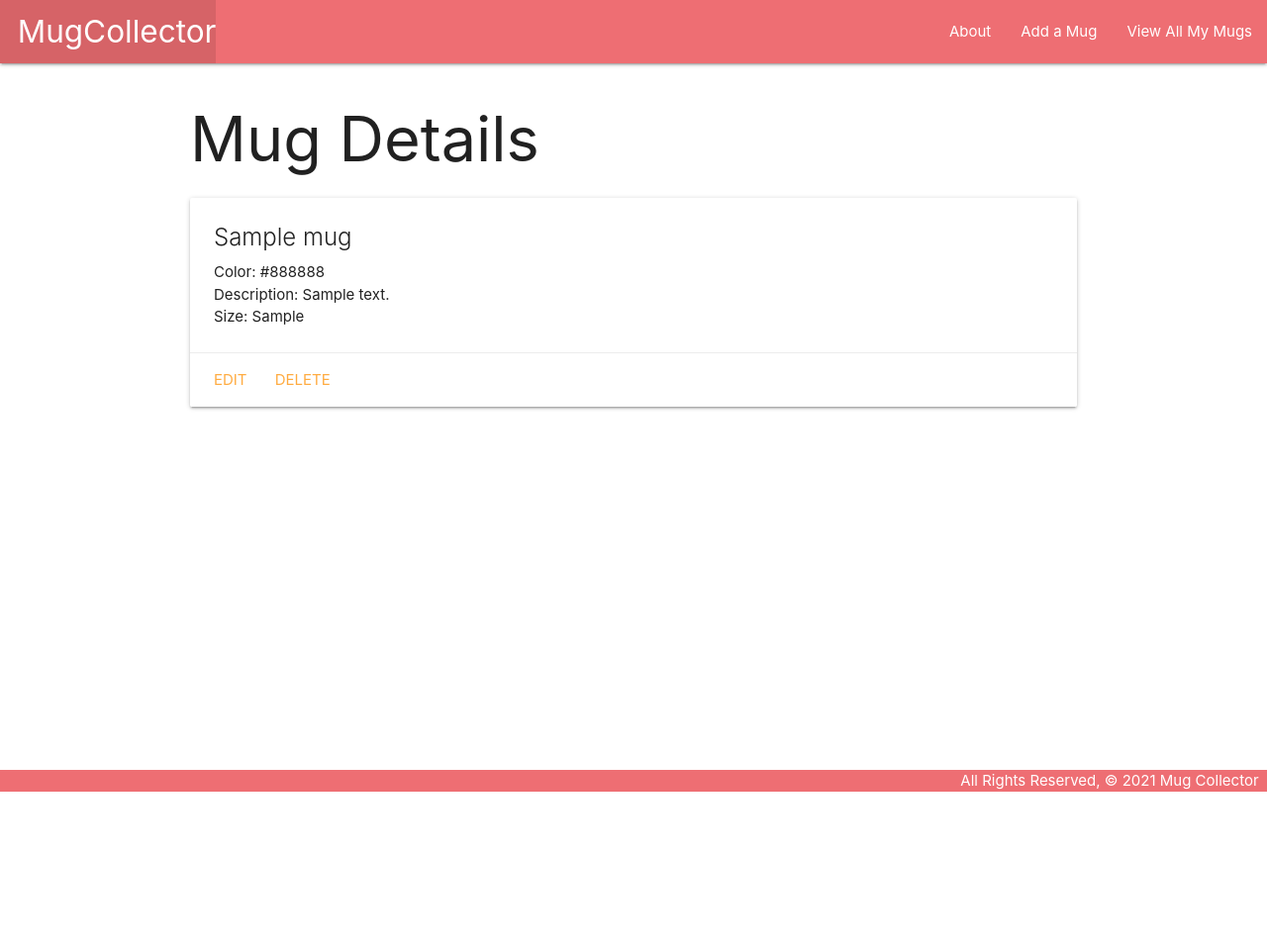
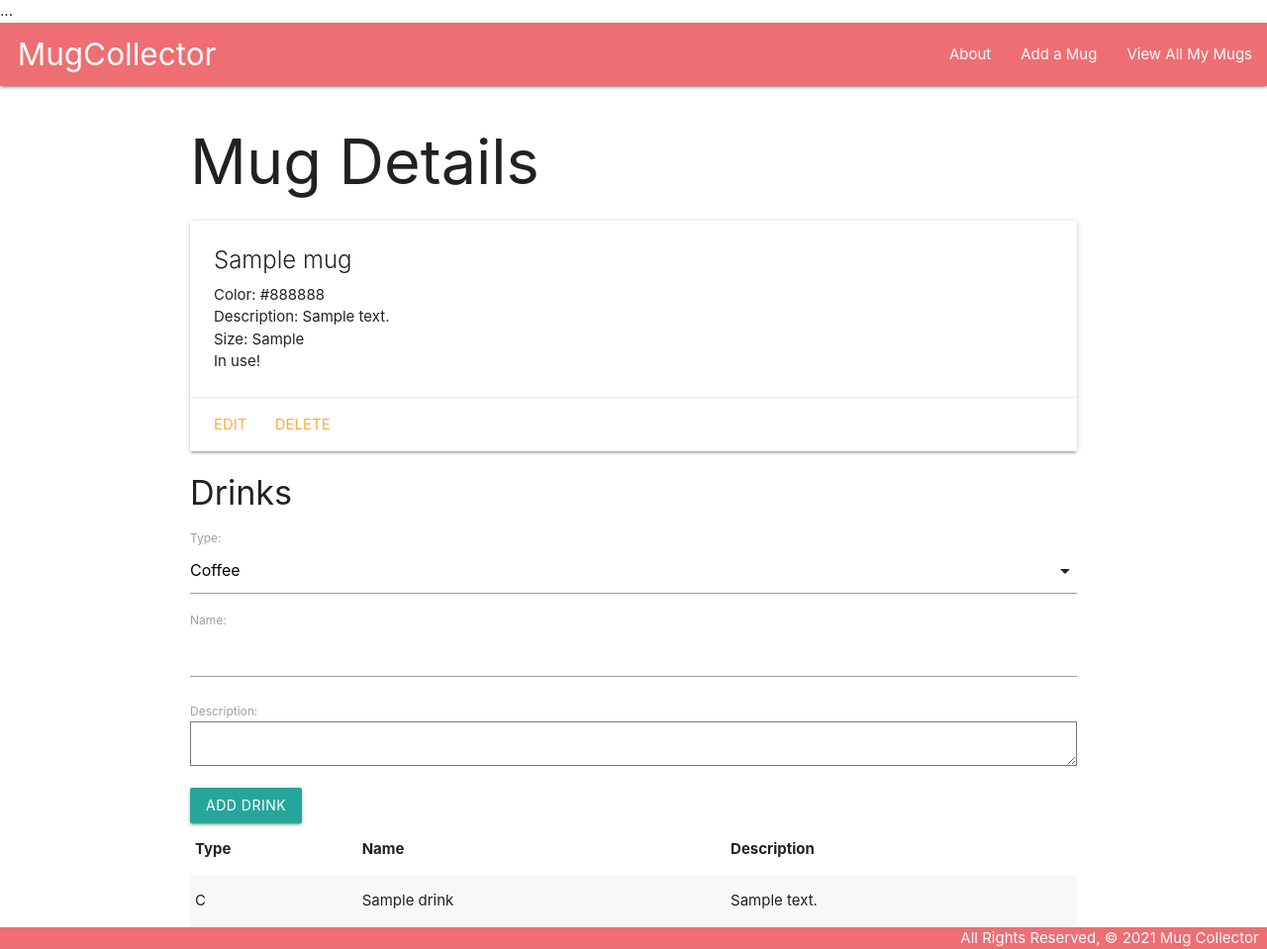
Before and after one commit to lesterino/django-mugcollector, a Django app: page /mugs/1/ in a window 1280 px wide. Shown: the whole page at 99% size. Before the commit the page ends 800 px from the top, so only its background shows below. Run offline with Django 3.2, Linux system fonts and the light colour scheme; tables that the repository leaves empty hold one stand-in row (values such as "Sample post").

Commit message:
one to many model

```diff
--- a/main_app/admin.py
+++ b/main_app/admin.py
@@ -1,5 +1,6 @@
 from django.contrib import admin
-from .models import Mug
+from .models import Mug, Drink
 
 # Register your models here.
 admin.site.register(Mug)
+admin.site.register(Drink)
--- /dev/null
+++ b/main_app/forms.py
@@ -0,0 +1,8 @@
+from django.forms import ModelForm
+from .models import Drink
+
+class DrinkForm(ModelForm):
+  class Meta:
+    model = Drink
+    fields = ['type', 'name', 'description']
+    # fields = '__all__'
--- a/main_app/models.py
+++ b/main_app/models.py
@@ -1,19 +1,38 @@
 from django.db import models
 from django.urls import reverse
 
-max_length=100
+# Create your models here.
 
-# Create your models here.
+DRINK_TYPES = (
+    ('C', 'Coffee'),
+    ('T', 'Tea'),
+    ('S', 'Soup'),
+    ('O', 'Other')
+)
 
 class Mug(models.Model):
     name = models.CharField(max_length=100)
     color = models.CharField(max_length=100)
     description = models.TextField(max_length=250)
     size = models.CharField(max_length=100)
-    # in_use = models.BooleanField(default=True)
+    in_use = models.BooleanField(default=False)
 
-    def __string__(self):
+    def __str__(self):
         return self.name
 
     def get_absolute_url(self):
         return reverse("detail", kwargs={"mug_id": self.id})
+
+class Drink(models.Model):
+    type = models.CharField(
+        max_length=1,
+        choices=DRINK_TYPES,
+        default=DRINK_TYPES[0][0]
+    )
+    name = models.CharField(max_length=100)
+    description = models.TextField(max_length=250)
+
+    mug = models.ForeignKey(Mug, on_delete=models.CASCADE)
+
+    def __str__(self):
+        return f"{self.get_name_display()}"
--- a/main_app/templates/base.html
+++ b/main_app/templates/base.html
@@ -9,6 +9,8 @@
     <title>Mug Collector</title>
     <link rel="stylesheet" href="https://cdnjs.cloudflare.com/ajax/libs/materialize/1.0.0/css/materialize.min.css">
     <link rel="stylesheet" type="text/css" href="{% static 'css/style.css' %}">
+    <script src="https://cdnjs.cloudflare.com/ajax/libs/materialize/1.0.0/js/materialize.min.js"></script>
+  ...
 </head>
 <body>
     <header class="navbar-fixed">
--- a/main_app/templates/mugs/detail.html
+++ b/main_app/templates/mugs/detail.html
@@ -8,16 +8,46 @@
     <p>Color: {{ mug.color }}</p>
     <p>Description: {{ mug.description }}</p>
     <p>Size: {{ mug.size }}</p>
-    {% comment %} {% if mug.in_use %}
+    {% if mug.in_use %}
     <p>In use!</p>
     {% else %}
     <p>Not in use</p>
-    {% endif %} {% endcomment %}
+    {% endif %}
   </div>
   <div class="card-action">
     <a href="{% url 'mugs_update' mug.id %}">Edit</a>
     <a href="{% url 'mugs_delete' mug.id %}">Delete</a>
   </div>
 </div>
+<h4>Drinks</h4>
+<div class="col s6">
+<form action="{% url 'add_drink' mug.id %}" method="POST">
+    {% csrf_token %}
+    {{ drink_form.as_p }}
+    <input type="submit" class="btn" value="Add Drink">
+  </form>
+    <table class="striped">
+      <thead>
+        <tr><th>Type</th><th>Name</th><th>Description</th></tr>
+      </thead>
+      <tbody>
+        {% for drink in mug.drink_set.all %}
+          <tr>
+            <td>{{drink.type}}</td>
+            <td>{{drink.name}}</td>
+            <td>{{drink.description}}</td>
+          </tr>
+        {% endfor %}
+      </tbody>
+    </table>
+  </div>
+</div>
 
+<script>
+const typeEl = document.getElementById('id_type');
+M.FormSelect.init(typeEl)
+
+
+
+</script>
 {% endblock %}
--- a/main_app/templates/mugs/index.html
+++ b/main_app/templates/mugs/index.html
@@ -11,11 +11,11 @@
       <p>Color: {{ mug.color }}</p>
       <p>Description: {{ mug.description }}</p>
       <p>Size: {{ mug.size }}</p>
-      {% comment %} {% if mug.in_use %}
+      {% if mug.in_use %}
         <p>In use!</p>
       {% else %}
         <p>Not in use</p>
-      {% endif %} {% endcomment %}
+      {% endif %}
     </div>
     </a>
   </div>
--- a/main_app/urls.py
+++ b/main_app/urls.py
@@ -10,4 +10,5 @@ urlpatterns = [
     path('mugs/create/', views.MugCreate.as_view(), name='mugs_create'),
     path('mugs/<int:pk>/update/', views.MugUpdate.as_view(), name='mugs_update'),
     path('mugs/<int:pk>/delete/', views.MugDelete.as_view(), name='mugs_delete'),
+    path('mugs/<int:mug_id>/add_drink/', views.add_drink, name='add_drink'),
 ]
--- a/main_app/views.py
+++ b/main_app/views.py
@@ -1,11 +1,7 @@
-from django.shortcuts import render
+from django.shortcuts import render, redirect
 from django.views.generic.edit import CreateView, UpdateView, DeleteView
 from .models import Mug
-# from django.views.generic import ListView
-
-# class MugList(ListView):
-#     model = Mug
-# Create your views here.
+from .forms import DrinkForm
 
 def home (request):
     return render(request, 'home.html')
@@ -19,7 +15,16 @@ def mugs_index(request):
 
 def mugs_detail(request, mug_id):
     mug = Mug.objects.get(id=mug_id)
-    return render(request, 'mugs/detail.html', {'mug': mug})
+    drink_form = DrinkForm()
+    return render(request, 'mugs/detail.html', {'mug': mug, 'drink_form': drink_form})
+
+def add_drink(request, mug_id):
+    form = DrinkForm(request.POST)
+    if form.is_valid():
+        new_drink = form.save(commit=False)
+        new_drink.mug_id = mug_id
+        new_drink.save()
+    return redirect('detail', mug_id=mug_id)
 
 class MugCreate(CreateView):
     model = Mug
```
Also changed, not shown: main_app/templates/main_app/mug_form.html (+14 -5 lines), main_app/migrations/0004_drink.py (added), main_app/migrations/0005_mug_in_use.py (added), main_app/migrations/0006_alter_mug_in_use.py (added).
